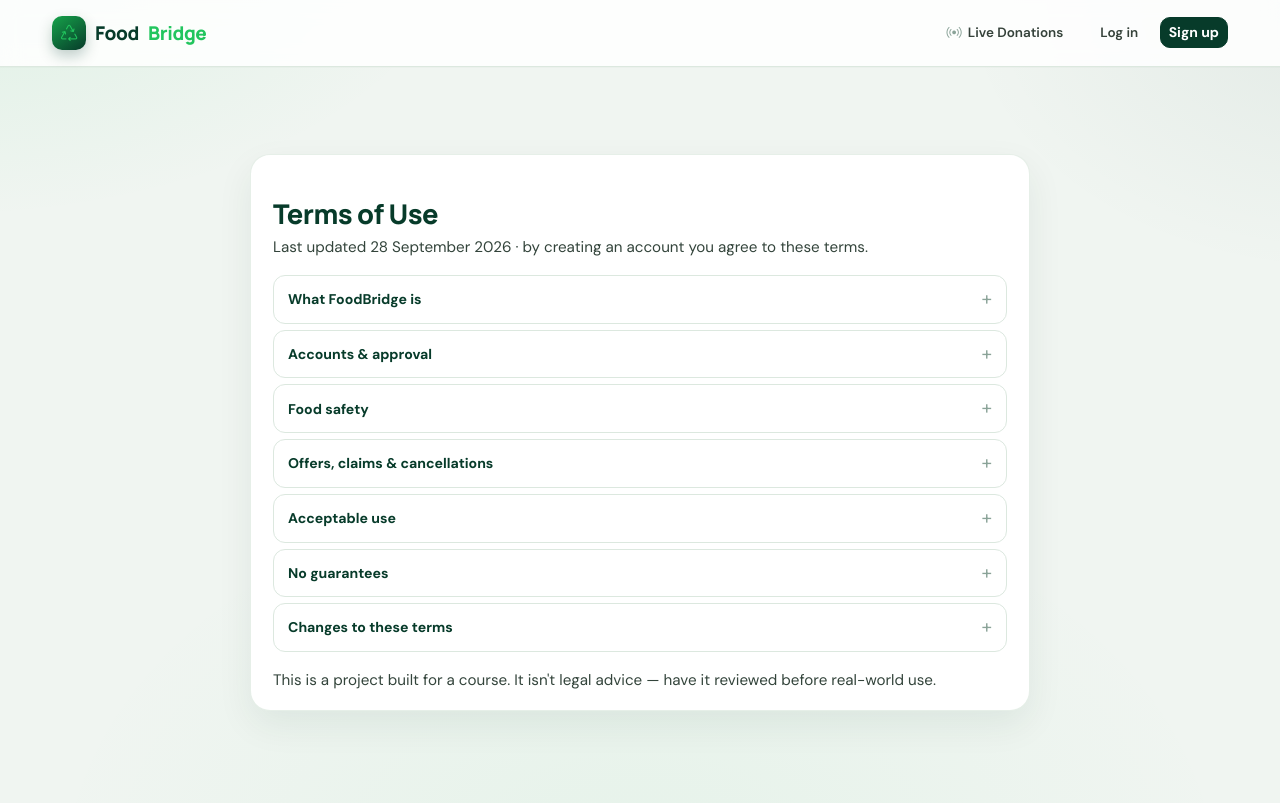
After one commit to shmt101/FoodBridge, a Django app: page /terms/ in a window 1280 px wide. The commit adds this page. Run offline with Django 5.2, Linux system fonts and the light colour scheme; some libraries are stand-ins or nearby versions.

Commit message:
Font Changes

```diff
--- a/donations/tests.py
+++ b/donations/tests.py
@@ -751,7 +751,7 @@ class SecurityAndValidationTests(TestCase):
 
     def test_legal_pages_are_public(self):
         for name in ("privacy", "terms"):
-            self.assertContains(self.client.get(reverse(name)), "not legal advice")
+            self.assertContains(self.client.get(reverse(name)), "isn't legal advice")
 
 
 class ManageUsersTests(TestCase):
--- a/templates/base_app.html
+++ b/templates/base_app.html
@@ -8,7 +8,7 @@
   <link href="https://fonts.googleapis.com/css2?family=DM+Sans:wght@400;500;600;700&family=Manrope:wght@600;700;800&display=swap" rel="stylesheet">
   <link href="{% static 'assets/vendor/bootstrap/bootstrap.min.css' %}" rel="stylesheet">
   <link href="https://cdn.jsdelivr.net/npm/bootstrap-icons@1.11.3/font/bootstrap-icons.min.css" rel="stylesheet">
-  <link href="{% static 'assets/css/style.css' %}?v=20261005-2" rel="stylesheet">
+  <link href="{% static 'assets/css/style.css' %}?v=20261005-3" rel="stylesheet">
   <style>
     body{
       font-family:'DM Sans',sans-serif; color:#17211b;
@@ -61,6 +61,7 @@
     .badge-status:before{ content:""; width:6px; height:6px; border-radius:50%; background:currentColor; flex:0 0 6px; }
 
     /* ---- typography: one deliberate scale, regardless of which tag .section-title lands on ---- */
+    h1.section-title{ font-size:1.7rem; line-height:1.25; font-family:'Manrope',sans-serif; font-weight:800; color:#073b2a; letter-spacing:-.02em; }
     h2.section-title{ font-size:1.7rem; line-height:1.25; }
     h3.section-title{ font-size:1.3rem; line-height:1.3; }
     h5.section-title{ font-size:1.05rem; line-height:1.35; letter-spacing:-.01em; }
@@ -169,6 +170,31 @@
     .alert-danger{ background:#fdf1ef; border-color:#f6dad4; color:#a53a1f; }
     .alert-warning{ background:#fffbf0; border-color:#f5e6b8; color:#8a6a00; }
     .alert-info{ background:#eef6ff; border-color:#cfe1f7; color:#164a7d; }
+    .legal-wrap{ margin:-1.5rem 0; padding:1.1rem 0 1.4rem; min-height:calc(100vh - 64px); display:flex; align-items:center; }
+    .legal .app-card, .legal.app-card{ max-width:780px; margin:0 auto; width:100%; }
+    .legal-accordion details{ background:#fff; border:1px solid var(--line); border-radius:12px; padding:11px 16px; margin-bottom:8px; }
+    .legal-accordion details[open]{ border-color:#c9e4d2; box-shadow:0 6px 16px rgba(7,59,42,.05); }
+    .legal-accordion summary{ font-weight:700; color:var(--forest); cursor:pointer; list-style:none; display:flex; align-items:center; justify-content:space-between; font-size:.95rem; }
+    .legal-accordion summary::-webkit-details-marker{ display:none; }
+    .legal-accordion summary::after{ content:"+"; font-size:1.2rem; color:#8aa398; font-weight:400; transition:transform .15s ease; }
+    .legal-accordion details[open] summary::after{ content:"\2212"; }
+    .legal-accordion details > div{ margin-top:10px; padding-top:10px; border-top:1px solid #eef2ef; }
+    .legal-accordion p, .legal-accordion li{ font-size:.88rem; color:#3d4d44; line-height:1.55; margin-bottom:.4rem; }
+    .legal-accordion ul{ margin-bottom:0; padding-left:1.1rem; }
+    @media(max-width:900px){ .legal-wrap{ margin:0; min-height:0; } }
+    @media(max-height:820px){
+      .legal .app-card, .legal.app-card{ padding:18px 22px; }
+      .legal-accordion details{ padding:8px 14px; margin-bottom:6px; }
+      .legal-accordion summary{ font-size:.88rem; }
+      .legal-accordion p, .legal-accordion li{ font-size:.82rem; line-height:1.45; }
+    }
+    @media(max-height:700px){
+      .legal .app-card, .legal.app-card{ padding:12px 18px; }
+      .legal .tbl-note{ margin-bottom:.5rem!important; }
+      .legal-accordion details{ padding:6px 12px; margin-bottom:4px; }
+      .legal-accordion details > div{ margin-top:6px; padding-top:6px; }
+      .legal .attrib{ font-size:.7rem; margin-top:.5rem!important; }
+    }
     .back-link{ color:#16a34a; font-weight:600; text-decoration:none; }
     .back-link:hover{ color:#073b2a; }
     .msg-link{ font-size:.78rem; font-weight:600; color:#16a34a; text-decoration:none; white-space:nowrap; }
--- /dev/null
+++ b/templates/legal/terms.html
@@ -0,0 +1,70 @@
+{% extends "base_app.html" %}
+{% block title %}Terms of Use · FoodBridge{% endblock %}
+{% block content %}
+<div class="legal-wrap">
+  <div class="app-card legal">
+    <h1 class="section-title mb-1">Terms of Use</h1>
+    <p class="tbl-note mb-3">Last updated 28 September 2026 · by creating an account you agree to these terms.</p>
+
+    <div class="legal-accordion">
+      <details>
+        <summary>What FoodBridge is</summary>
+        <div>
+          <p>FoodBridge connects food donors, community pantries and volunteer drivers: a listing is offered to the nearest pantry, then the nearest driver, with a timer at each step so nothing sits waiting. We coordinate the match — we don't prepare, store, inspect or transport food ourselves.</p>
+        </div>
+      </details>
+      <details>
+        <summary>Accounts &amp; approval</summary>
+        <div>
+          <ul>
+            <li>Every new Donor, Recipient and Driver account is reviewed by an admin before it can use the portal.</li>
+            <li>Give accurate details and keep your login private — you're responsible for activity on your account.</li>
+            <li>Admins may change a role, or suspend or deactivate an account that breaks these terms.</li>
+          </ul>
+        </div>
+      </details>
+      <details>
+        <summary>Food safety</summary>
+        <div>
+          <ul>
+            <li>Donors list only food that's safe to eat, correctly stored and within its use-by or best-before date, described honestly — including storage needs and known allergens.</li>
+            <li>Pantries and drivers may refuse food that looks unsafe or doesn't match its listing, and should report it through the feedback form so an admin can follow up.</li>
+            <li>Follow the food-safety rules that apply where you live. FoodBridge doesn't certify any food or any partner.</li>
+          </ul>
+        </div>
+      </details>
+      <details>
+        <summary>Offers, claims &amp; cancellations</summary>
+        <div>
+          <ul>
+            <li>Offers are time-limited — don't respond in time and it moves to the next nearest partner.</li>
+            <li>Only claim or accept what you can genuinely collect or deliver, and give a real reason when you cancel, release or withdraw.</li>
+            <li>Drivers need an accurate area and street address on their profile before they can accept a pickup.</li>
+          </ul>
+        </div>
+      </details>
+      <details>
+        <summary>Acceptable use</summary>
+        <div>
+          <p>No false listings, harassment, spam, or attempts to access another person's account or data.</p>
+        </div>
+      </details>
+      <details>
+        <summary>No guarantees</summary>
+        <div>
+          <p>FoodBridge is provided as-is by a student team. We can't guarantee a listing will be claimed, collected or delivered, or that the service is always available. Distance, meal-count and CO₂ figures shown in reports are estimates, not measurements.</p>
+        </div>
+      </details>
+      <details>
+        <summary>Changes to these terms</summary>
+        <div>
+          <p>We may update these terms from time to time. Continuing to use FoodBridge after a change means you accept it.</p>
+        </div>
+      </details>
+    </div>
+
+    <p class="attrib mt-3 mb-0">This is a project built for a course. It isn't legal advice — have it reviewed before real-world use.</p>
+  </div>
+</div>
+{% endblock %}
+{% block footer %}{% endblock %}
```
Also changed, not shown: templates/legal/privacy.html (added, +64 -0 lines).
